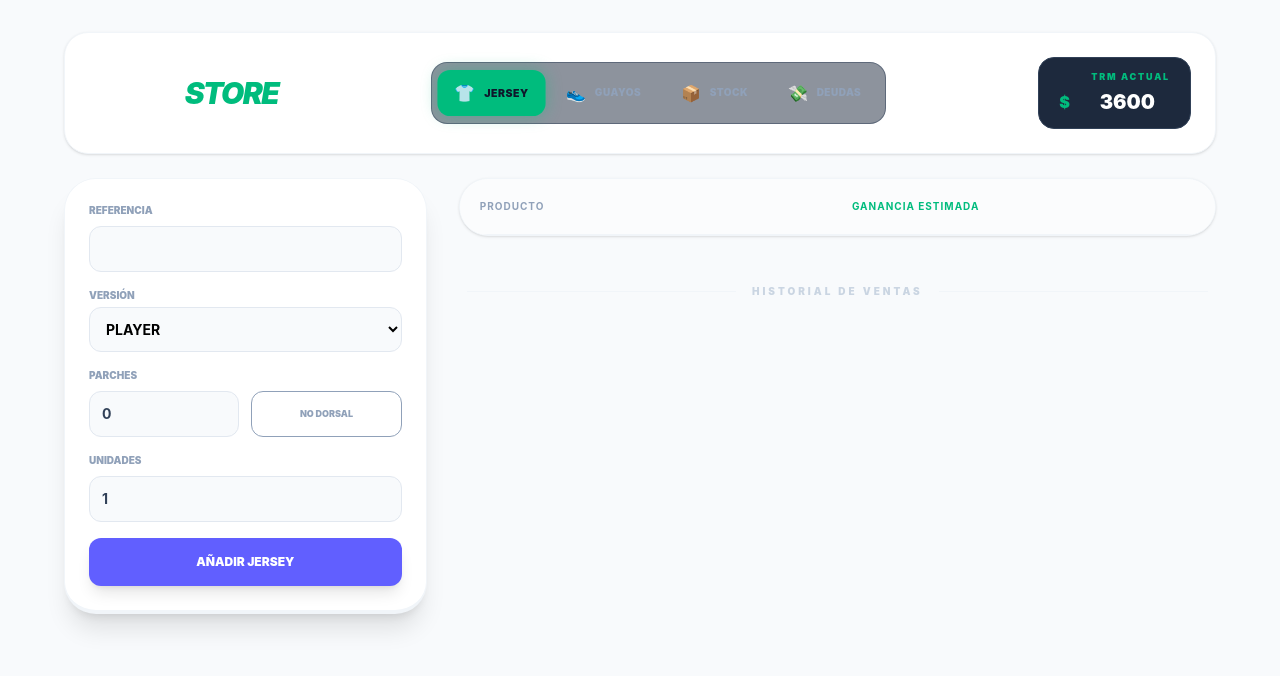
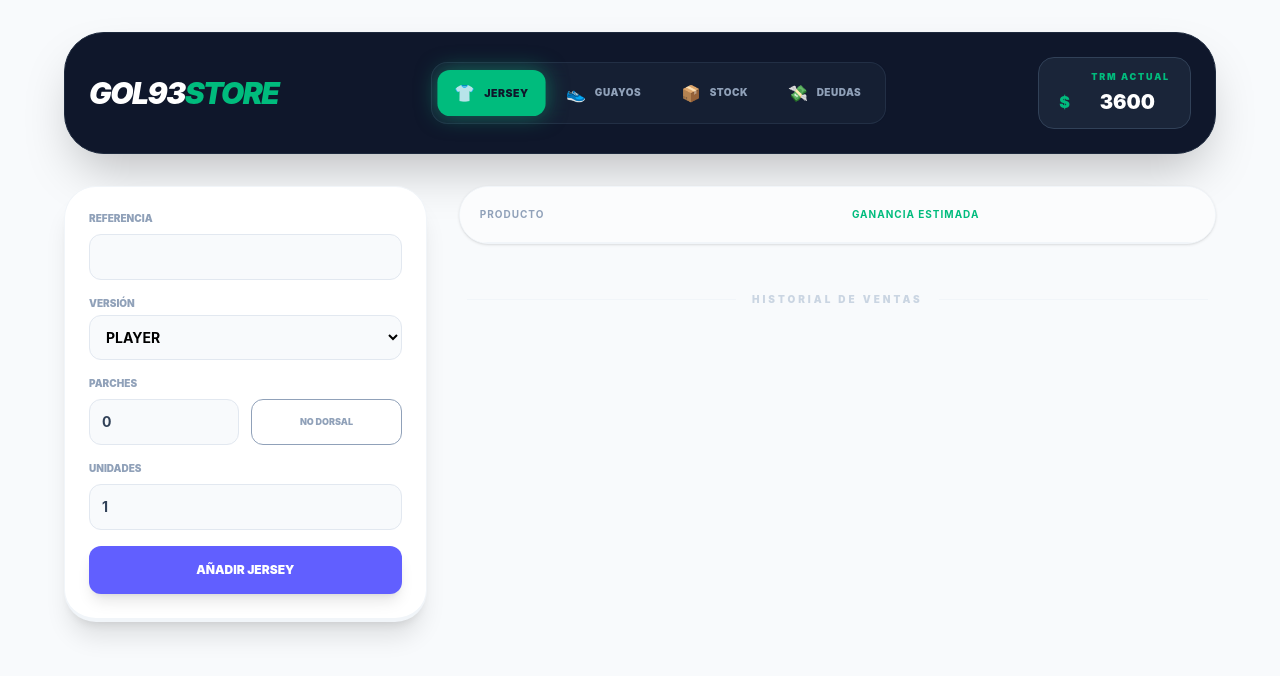
Before and after one commit to JOSSUAR2004/calculadora-negocio-final, a React (Vite) app: page / in a window 1280 px wide. Shown: the top 676 px of the page. Built offline with nearby package versions, Linux system fonts and the light colour scheme.

Commit message:
Sistema de edición y eliminación completado para Orbita90

```diff
--- a/src/App.jsx
+++ b/src/App.jsx
@@ -89,8 +89,9 @@ const App = () => {
       <div className="max-w-6xl mx-auto">
 
         {/* HEADER RESPONSIVE */}
-        <header className="flex flex-col md:flex-row justify-between items-center mb-6 gap-4 bg-white p-4 md:p-6 rounded-2xl md:rounded-3xl shadow-sm border border-slate-100">
-          {/* Logo GOL93STORE */}
+        <header className="flex flex-col md:flex-row justify-between items-center mb-8 gap-6 bg-slate-900 p-6 rounded-[2.5rem] shadow-2xl border border-slate-800">
+
+          {/* Logo GOL93STORE - Ahora visible sobre fondo oscuro */}
           <h1 className="text-2xl md:text-3xl font-black italic uppercase tracking-tighter text-white">
             Gol93<span className="text-emerald-500">Store</span>
           </h1>
@@ -109,7 +110,7 @@ const App = () => {
                 className={`
           flex items-center gap-2 px-4 py-2.5 rounded-xl text-[10px] font-black tracking-wider transition-all duration-300
           ${modo === btn.id
-                    ? 'bg-emerald-500 text-slate-900 shadow-[0_0_15px_rgba(16,185,129,0.4)] scale-105'
+                    ? 'bg-emerald-500 text-slate-900 shadow-[0_0_20px_rgba(16,185,129,0.5)] scale-105'
                     : 'text-slate-400 hover:bg-slate-700/50 hover:text-white'
                   }
         `}
@@ -120,9 +121,8 @@ const App = () => {
             ))}
           </nav>
 
-
           {/* TRM Actual */}
-          <div className="bg-slate-800 px-5 py-3 rounded-2xl border border-slate-700 flex flex-row md:flex-col items-center md:items-end justify-between w-full md:w-auto min-w-[140px]">
+          <div className="bg-slate-800/80 px-5 py-3 rounded-2xl border border-slate-700 flex flex-row md:flex-col items-center md:items-end justify-between w-full md:w-auto min-w-[150px]">
             <span className="text-[9px] font-black text-emerald-500 uppercase tracking-[0.2em] mb-0 md:mb-1">TRM Actual</span>
             <div className="flex items-center">
               <span className="text-emerald-500 font-black mr-1">$</span>
```
